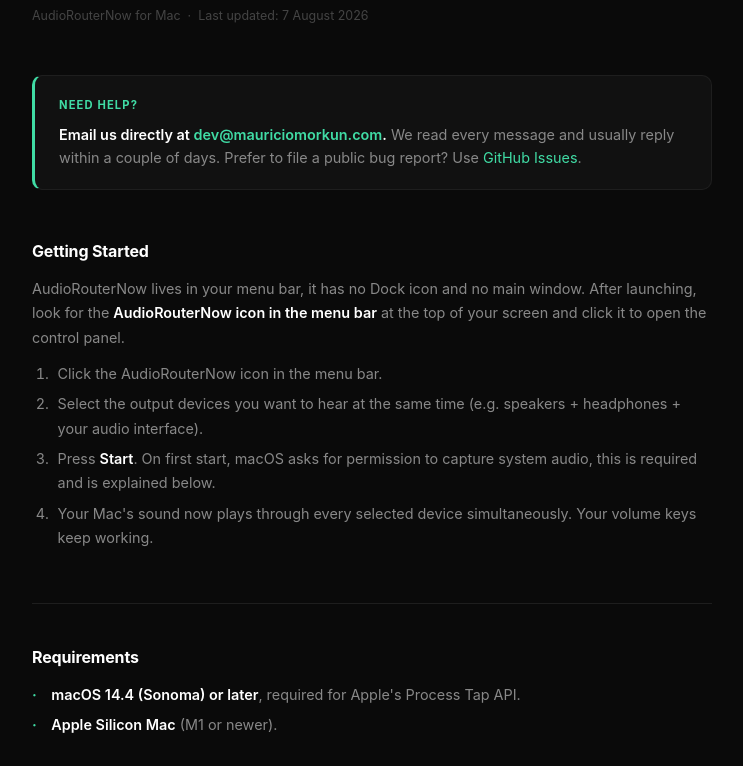
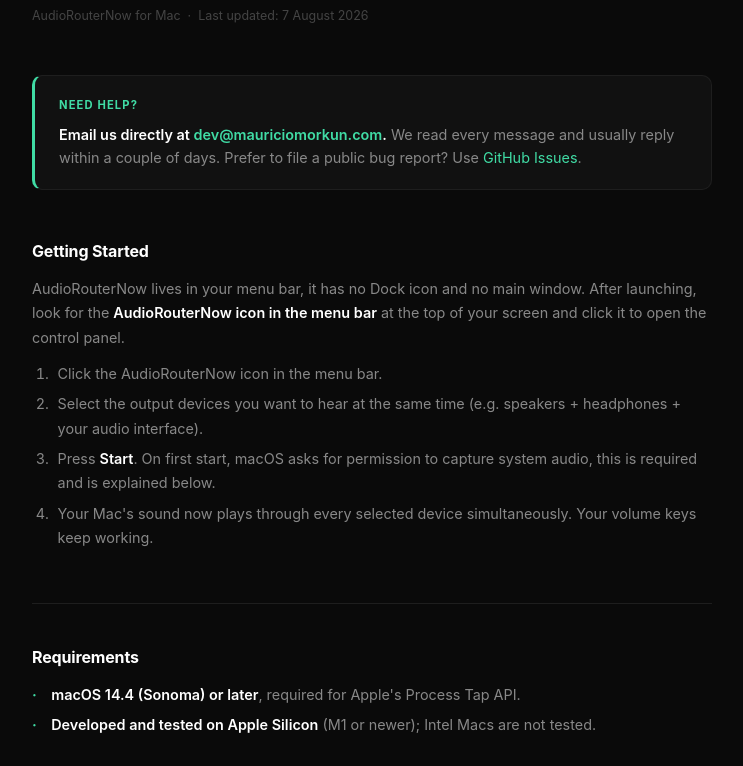
Before and after one commit to mauriciomorkun/AudioRouterNow, a plain HTML site: page landing-page/support/index.html in a window 1280 px wide. Shown: the part 186-952 px from the top of the page, without its empty margins (268-1011 px from the left). Drawn offline with Linux system fonts and the light colour scheme.

Commit message:
fix(landing): Systemanforderung fuer v4 ehrlich formulieren
Das v4-Binary ist universal gebaut und auf Apple Silicon getestet, Intel ist
nicht getestet. Meta-Description, Requirements-Zeile (index.html) und die
Requirements der Support-Seite sagen jetzt "tested on Apple Silicon" statt
"Apple Silicon" als Zusage. Die v3-Legacy-Zeile (macOS 11+, Apple Silicon)
bleibt unveraendert, da belegt. Die Seite wird erst nach Freigabe deployt;
diese Aenderung ist unabhaengig vom 4.1-Release.

Co-Authored-By: Claude <noreply@anthropic.com>
Claude-Session: https://claude.ai/code/session_01RjkYGaSnU4M8cqF1ePdq4D

```diff
--- a/landing-page/support/index.html
+++ b/landing-page/support/index.html
@@ -212,7 +212,7 @@
       <h2>Requirements</h2>
       <ul>
         <li><strong>macOS 14.4 (Sonoma) or later</strong>, required for Apple's Process Tap API.</li>
-        <li><strong>Apple Silicon Mac</strong> (M1 or newer).</li>
+        <li><strong>Developed and tested on Apple Silicon</strong> (M1 or newer); Intel Macs are not tested.</li>
       </ul>
     </div>
 
```
Also changed, not shown: landing-page/index.html (+2 -2 lines).
